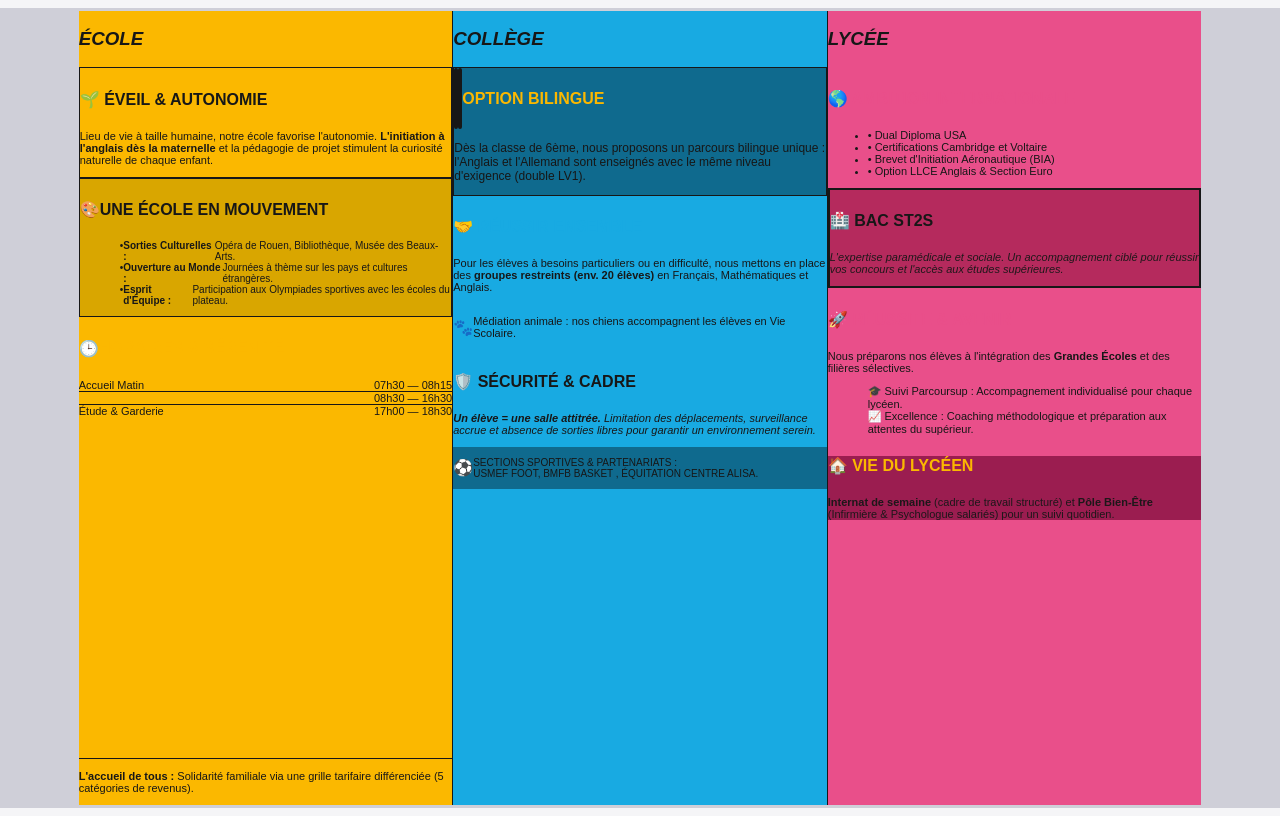
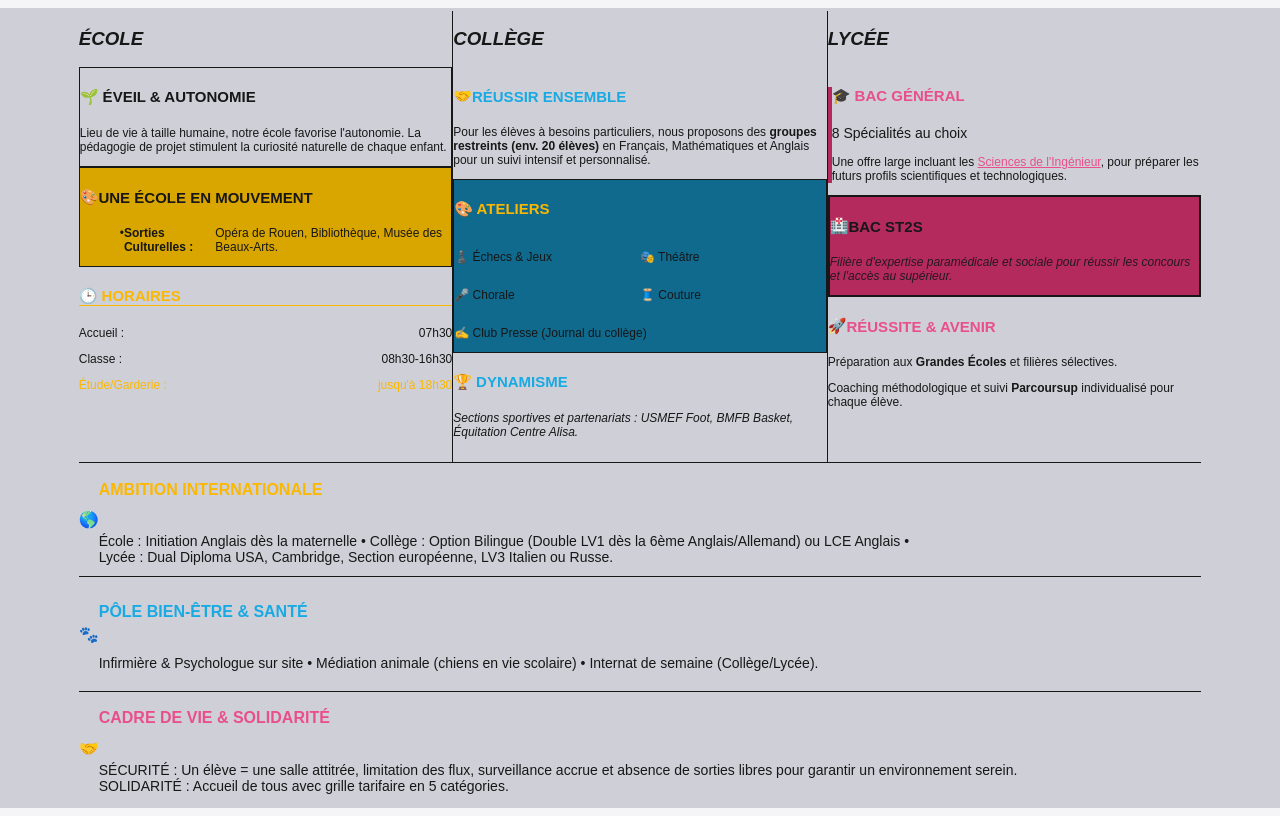
Before and after one commit to Fl0jfk/DocsLaPro, a Next.js app: page /brouillons/depliantVerso in a window 1280 px wide. Built offline with nearby package versions, Linux system fonts and the light colour scheme.

Commit message:
add buttons to upload docs aws

```diff
--- a/app/brouillons/depliantVerso/page.tsx
+++ b/app/brouillons/depliantVerso/page.tsx
@@ -1,143 +1,155 @@
 export default function DepliantProvidenceVerso() {
   return (
     <main className="flex justify-center items-center min-h-screen bg-[#cfcfd8] p-10 font-sans">
-      <section id="mon-flyer-a-imprimer" className="relative w-[297mm] h-[210mm] bg-white overflow-hidden shadow-2xl flex text-white">
-        <div className="w-[99mm] h-full relative p-10 bg-[#fbb800] flex flex-col">
-          <h3 className="text-5xl font-black italic uppercase leading-none mb-8">École</h3>
-          <div className="flex-grow space-y-6">
-            <section className="bg-white/20 p-5 rounded-2xl border border-white/40 shadow-inner">
-              <h4 className="font-bold text-lg mb-2 uppercase tracking-tighter">🌱 Éveil & Autonomie</h4>
-              <p className="text-[11px] leading-relaxed">
-                Lieu de vie à taille humaine, notre école favorise l&apos;autonomie.
-                <strong> L&apos;initiation à l&apos;anglais dès la maternelle </strong> et la pédagogie de projet stimulent la curiosité naturelle de chaque enfant.
-              </p>
+      <section id="mon-flyer-a-imprimer" className="relative w-[297mm] h-[210mm] bg-white overflow-hidden shadow-2xl flex flex-col text-white">
+
+        {/* FOND : Les 3 colonnes qui descendent jusqu'au bout pour la transparence */}
+        <div className="absolute inset-0 flex">
+          <div className="w-1/3 h-full bg-[#fbb800]"></div>
+          <div className="w-1/3 h-full bg-[#18aae2] border-x border-white/10"></div>
+          <div className="w-1/3 h-full bg-[#e94f8a]"></div>
+        </div>
+
+        {/* CONTENU AU DESSUS DU FOND */}
+        <div className="relative z-10 flex flex-col h-full w-full">
+
+          {/* MOITIÉ HAUTE (TES TEXTES ET STRUCTURE INCHANGÉS) */}
+          <div className="flex h-[63%] w-full">
+            {/* ÉCOLE */}
+            <div className="w-1/3 h-full p-8 flex flex-col">
+              <h3 className="text-4xl font-black italic uppercase leading-none mb-5">École</h3>
+              <div className="space-y-4">
+                <section className="bg-white/20 p-4 rounded-xl border border-white/40 shadow-inner">
+                  <h4 className="font-bold text-[15px] mb-1 uppercase tracking-tighter">🌱 ÉVEIL & AUTONOMIE</h4>
+                  <p className="text-[12px] leading-relaxed">Lieu de vie à taille humaine, notre école favorise l'autonomie. La pédagogie de projet stimulent la curiosité naturelle de chaque enfant.</p>
                 </section>
                 <section className="bg-[#d9a600] p-5 rounded-2xl border border-white/20">
-              <h4 className="font-bold text-sm mb-3 uppercase flex items-center gap-2">
+                  <h4 className="font-bold text-[15px] mb-3 uppercase flex items-center gap-2">
                     <span>🎨</span> Une École en Mouvement
                   </h4>
-              <ul className="text-[10px] space-y-2 font-medium">
+                  <ul className="text-[12px] space-y-2 font-medium">
                     <li className="flex items-start gap-2">
                       • <strong>Sorties Culturelles : </strong>Opéra de Rouen, Bibliothèque, Musée des Beaux-Arts.
                     </li>
-                <li className="flex items-start gap-2">
-                  • <strong>Ouverture au Monde : </strong>Journées à thème sur les pays et cultures étrangères.
-                </li>
-                <li className="flex items-start gap-2">
-                  • <strong>Esprit d&apos;Équipe : </strong>Participation aux Olympiades sportives avec les écoles du plateau.
-                </li>
                   </ul>
                 </section>
+                <section className="bg-white text-gray-800 p-4 rounded-xl shadow-lg">
+                  <h4 className="font-bold text-[15px] mb-2 uppercase text-[#fbb800] border-b pb-1">🕒 Horaires</h4>
+                  <div className="text-[12px] space-y-1 font-medium">
+                    <p className="flex justify-between"><span>Accueil :</span> <span>07h30</span></p>
+                    <p className="flex justify-between"><span>Classe :</span> <span>08h30-16h30</span></p>
+                    <p className="flex justify-between text-[#fbb800]"><span>Étude/Garderie :</span> <span>jusqu'à 18h30</span></p>
+                  </div>
+                </section>
+              </div>
+            </div>
+
+            {/* COLLÈGE */}
+            <div className="w-1/3 h-full p-8 flex flex-col border-x border-white/10">
+              <h3 className="text-4xl font-black italic uppercase leading-none mb-5">Collège</h3>
+              <div className="flex-grow space-y-4">
+                <section className="bg-white text-gray-800 p-4 rounded-xl shadow-xl">
+                  <h4 className="font-black text-[15px] uppercase text-[#18aae2] mb-1 flex items-center gap-2">
+                    <span>🤝</span> Réussir ensemble
+                  </h4>
+                  <p className="text-[12px] leading-relaxed">
+                    Pour les élèves à besoins particuliers, nous proposons des <strong>groupes restreints (env. 20 élèves)</strong> en <span className="font-bold">Français, Mathématiques et Anglais</span> pour un suivi intensif et personnalisé.
+                  </p>
+                </section>
+                <section className="bg-[#0f6a8e] p-5 rounded-2xl border border-white/30 shadow-lg">
+                  <h4 className="font-bold text-[15px] mb-1 uppercase tracking-tighter text-[#fbb800]">🎨 Ateliers</h4>
+                  <div className="grid grid-cols-2 gap-y-1 gap-x-1">
+                    <p className="text-[12px] flex items-center gap-2">♟️ Échecs & Jeux</p>
+                    <p className="text-[12px] flex items-center gap-2">🎭 Théâtre</p>
+                    <p className="text-[12px] flex items-center gap-2">🎤 Chorale</p>
+                    <p className="text-[12px] flex items-center gap-2">🧵 Couture</p>
+                    <p className="text-[12px] flex items-center gap-2 col-span-2">✍️ Club Presse (Journal du collège)</p>
+                  </div>
+                </section>
+                <section className="bg-white p-4 rounded-xl shadow-xl">
+                  <h4 className="font-bold text-[15px] mb-1 uppercase tracking-tighter text-[#18aae2] font-black">🏆 Dynamisme</h4>
+                  <p className="text-[12px] leading-relaxed italic text-black">
+                    Sections sportives et partenariats : USMEF Foot, BMFB Basket, Équitation Centre Alisa.
+                  </p>
+                </section>
+              </div>
+            </div>
+
+            {/* LYCÉE */}
+            <div className="w-1/3 h-full p-8 flex flex-col">
+              <h3 className="text-4xl font-black italic uppercase leading-none mb-5">Lycée</h3>
+              <div className="flex-grow space-y-3">
+                <section className="bg-white text-gray-800 p-4 rounded-xl shadow-lg border-l-4 border-[#b52a5d]">
+                  <h4 className="font-black text-[15px] uppercase text-[#e94f8a] mb-1">🎓 Bac Général</h4>
+                  <p className="text-[14px] font-bold leading-tight mb-1">8 Spécialités au choix</p>
+                  <p className="text-[12px] leading-tight text-gray-600">
+                    Une offre large incluant les <span className="text-[#e94f8a] font-bold underline decoration-1">Sciences de l'Ingénieur</span>, pour préparer les futurs profils scientifiques et technologiques.
+                  </p>
+                </section>
+                <section className="bg-[#b52a5d] p-4 rounded-xl border-2 border-white/30 shadow-md">
+                  <h4 className="font-black text-[15px] uppercase mb-1 flex items-center gap-2">
+                    <span>🏥</span> Bac ST2S
+                  </h4>
+                  <p className="text-[12px] opacity-90 leading-tight italic">
+                    Filière d&apos;expertise paramédicale et sociale pour réussir les concours et l'accès au supérieur.
+                  </p>
+                </section>
                 <section className="bg-white text-gray-800 p-6 rounded-2xl shadow-xl">
-              <h4 className="font-bold text-sm mb-4 uppercase text-[#fbb800] flex items-center gap-2">
-                <span>🕒</span> Horaires & Sérénité
+                  <h4 className="font-black text-[15px] uppercase text-[#e94f8a] mb-3 flex items-center gap-2">
+                    <span>🚀</span> Réussite & Avenir
                   </h4>
                   <div className="space-y-3">
-                <div className="flex justify-between items-center border-b border-gray-100 pb-1">
-                  <span className="text-[11px] font-bold">Accueil Matin</span>
-                  <span className="text-[11px] font-black">07h30 — 08h15</span>
-                </div>
-                <div className="flex justify-between items-center border-b border-gray-100 pb-1">
-                  <span className="text-[11px] font-bold text-[#fbb800]">Classe</span>
-                  <span className="text-[11px] font-black">08h30 — 16h30</span>
-                </div>
-                <div className="flex justify-between items-center">
-                  <span className="text-[11px] font-bold">Étude & Garderie</span>
-                  <span className="text-[11px] font-black">17h00 — 18h30</span>
+                    <p className="text-[12px] leading-tight font-medium">
+                      Préparation aux <strong>Grandes Écoles</strong> et filières sélectives.
+                    </p>
+                    <div className="pt-1">
+                      <p className="text-[12px] leading-tight text-gray-600">
+                        Coaching méthodologique et suivi <strong>Parcoursup</strong> individualisé pour chaque élève.
+                      </p>
                     </div>
                   </div>
                 </section>
               </div>
-        <div className="mt-6 pt-6 border-t border-white/30">
-          <p className="text-[11px] font-medium leading-tight">
-            <strong>L&apos;accueil de tous :</strong> Solidarité familiale via une grille tarifaire différenciée (5 catégories de revenus).
+            </div>
+          </div>
+
+          {/* MOITIÉ BASSE (TRANSPARENCE ET TEXTES ORIGINAUX) */}
+          <div className="flex-grow w-full flex flex-col bg-white/95 backdrop-blur-xl border-t border-white/20">
+            {/* 1. INTERNATIONAL */}
+            <div className="h-1/3 w-full border-b border-white/10 p-4 flex items-center relative group overflow-hidden">
+              <div className="w-20 text-4xl flex justify-center">🌎</div>
+              <div className="flex-grow flex flex-col gap-1">
+                <h4 className="font-black text-xl uppercase text-[#fbb800] leading-none">Ambition Internationale</h4>
+                <p className="text-[14px] text-black">
+                  <span className="text-black font-bold">École :</span> Initiation Anglais dès la maternelle •
+                  <span className="text-black font-bold"> Collège :</span> Option Bilingue (Double LV1 dès la 6ème Anglais/Allemand) ou LCE Anglais •
+                  <span className="text-black font-bold"><br/>Lycée :</span> Dual Diploma USA, Cambridge, Section européenne, LV3 Italien ou Russe.
                 </p>
               </div>
             </div>
-        <div className="w-[99mm] h-full relative p-10 bg-[#18aae2] flex flex-col border-x border-white/10">
-          <h3 className="text-5xl font-black italic uppercase leading-none mb-8">Collège</h3>
-          <div className="flex-grow space-y-4">
-            <section className="bg-[#0f6a8e] p-6 rounded-2xl border border-white/30">
-              <div className="flex -space-x-2">
-                <div className="w-7 h-7 rounded-full border-2 border-white overflow-hidden relative bg-[#012169]">
-                <div className="absolute top-1/2 left-1/2 w-[140%] h-1 bg-white -translate-x-1/2 -translate-y-1/2 rotate-45"></div>
-                <div className="absolute top-1/2 left-1/2 w-[140%] h-1 bg-white -translate-x-1/2 -translate-y-1/2 -rotate-45"></div>
-                <div className="absolute top-0 left-[40%] w-[20%] h-full bg-white"></div>
-                <div className="absolute top-[40%] left-0 w-full h-[20%] bg-white"></div>
-                <div className="absolute top-0 left-[44%] w-[12%] h-full bg-[#C8102E]"></div>
-                <div className="absolute top-[44%] left-0 w-full h-[12%] bg-[#C8102E]"></div>
-              </div>
-                <div className="w-7 h-7 rounded-full border-2 border-white overflow-hidden bg-black flex flex-col">
-                  <div className="h-1/3 bg-black"></div>
-                  <div className="h-1/3 bg-red-600"></div>
-                  <div className="h-1/3 bg-yellow-400"></div>
-                </div>
-                <h4 className="font-bold text-lg mb-2 pl-3 text-[#fbb800] uppercase">Option Bilingue</h4>
-              </div>
-              <p className="text-[12px] leading-relaxed">
-                Dès la classe de 6ème, nous proposons un parcours bilingue unique : l&apos;Anglais et l&apos;Allemand sont enseignés avec le même niveau d&apos;exigence (double LV1).
+
+            {/* 2. BIEN-ÊTRE */}
+            <div className="h-1/3 w-full border-b border-white/10 p-4 flex items-center relative group overflow-hidden">
+              <div className="w-20 text-4xl flex justify-center">🐾</div>
+              <div className="flex-grow flex flex-col gap-1">
+                <h4 className="font-black text-xl uppercase text-[#18aae2] leading-none">Pôle Bien-Être & Santé</h4>
+                <p className="text-[14px] text-black leading-tight">
+                  Infirmière & Psychologue sur site • Médiation animale (chiens en vie scolaire) • Internat de semaine (Collège/Lycée).
                 </p>
-            </section>
-            <section className="bg-white text-gray-800 p-6 rounded-2xl shadow-xl">
-              <h4 className="font-bold text-sm mb-3 uppercase text-[#18aae2]">🤝 Réussir Ensemble</h4>
-              <p className="text-[11px] leading-relaxed mb-4">
-                Pour les élèves à besoins particuliers ou en difficulté, nous mettons en place des <strong>groupes restreints (env. 20 élèves)</strong> en Français, Mathématiques et Anglais.
-              </p>
-              <div className="flex items-center gap-3 bg-blue-50 p-3 rounded-lg">
-                <span className="text-2xl">🐾</span>
-                <p className="text-[11px] font-bold text-blue-800 leading-tight">Médiation animale : nos chiens accompagnent les élèves en Vie Scolaire.</p>
-              </div>
-            </section>
-            <section className="bg-white/20 p-5 rounded-2xl">
-              <h4 className="font-bold text-sm mb-2 uppercase">🛡️ Sécurité & Cadre</h4>
-              <p className="text-[11px] leading-relaxed italic">
-                <strong>Un élève = une salle attitrée.</strong> Limitation des déplacements, surveillance accrue et absence de sorties libres pour garantir un environnement serein.
-              </p>
-            </section>
-            <section className="bg-[#0f6a8e] p-4 rounded-xl flex items-center gap-4">
-              <span className="text-2xl">⚽</span>
-              <p className="text-[10px] leading-tight font-medium uppercase tracking-tight">
-                Sections sportives & partenariats : <br/>USMEF Foot, BMFB Basket , Équitation Centre Alisa.
-              </p>
-            </section>
               </div>
             </div>
-        <div className="w-[99mm] h-full relative p-10 bg-[#e94f8a] flex flex-col">
-          <h3 className="text-5xl font-black italic uppercase leading-none mb-8">Lycée</h3>
-          <div className="flex-grow space-y-4">
-            <section className="bg-white text-gray-800 p-6 rounded-2xl shadow-xl">
-              <h4 className="font-black text-sm uppercase text-[#e94f8a] mb-4">🌎 Ambition Internationale</h4>
-              <div className="space-y-3">
-                <ul className="text-[11px] space-y-1 font-semibold">
-                  <li>• Dual Diploma USA</li>
-                  <li>• Certifications Cambridge et Voltaire</li>
-                  <li>• Brevet d&apos;Initiation Aéronautique (BIA)</li>
-                  <li>• Option LLCE Anglais & Section Euro</li>
-                </ul>
+
+            {/* 3. SÉCURITÉ */}
+            <div className="h-1/3 w-full p-4 flex items-center relative group overflow-hidden">
+              <div className="w-20 text-4xl flex justify-center">🤝</div>
+              <div className="flex-grow flex flex-col gap-1">
+                <h4 className="font-black text-xl text-[#e94f8a] uppercase leading-none">Cadre de Vie & Solidarité</h4>
+                <p className="text-[14px] text-black">
+                  <span className="text-black font-bold uppercase">Sécurité :</span> Un élève = une salle attitrée, limitation des flux, surveillance accrue et absence de sorties libres pour garantir un environnement serein.
+                  <span className="font-bold uppercase text-black"><br/>Solidarité :</span> Accueil de tous avec grille tarifaire en 5 catégories.
+                </p>
               </div>
-            </section>
-            <section className="bg-[#b52a5d] p-5 rounded-2xl border-2 border-white/30 shadow-lg relative">
-              <h4 className="font-black text-lg uppercase tracking-tighter mb-1">🏥 Bac ST2S</h4>
-              <p className="text-[11px] leading-relaxed opacity-95 italic">
-                L&apos;expertise paramédicale et sociale. Un accompagnement ciblé pour réussir vos concours et l&apos;accès aux études supérieures.
-              </p>
-            </section>
-            <section className="bg-white text-gray-800 p-6 rounded-2xl shadow-xl">
-              <h4 className="font-black text-sm uppercase text-[#e94f8a] mb-3">🚀 Réussite & Avenir</h4>
-              <p className="text-[11px] leading-relaxed mb-3 font-medium">
-                Nous préparons nos élèves à l&apos;intégration des <strong>Grandes Écoles</strong> et des filières sélectives.
-              </p>
-              <ul className="text-[11px] space-y-1">
-                <li className="flex items-center gap-2">🎓 Suivi Parcoursup : Accompagnement individualisé pour chaque lycéen.</li>
-                <li className="flex items-center gap-2">📈 Excellence : Coaching méthodologique et préparation aux attentes du supérieur.</li>
-              </ul>
-            </section>
-            <section className="bg-[#9b1d50] p-5 rounded-2xl">
-              <h4 className="font-bold mb-2 uppercase text-[#fbb800]">🏠 Vie du Lycéen</h4>
-              <p className="text-[11px] leading-tight opacity-95">
-                <strong>Internat de semaine</strong> (cadre de travail structuré) et <strong>Pôle Bien-Être</strong> (Infirmière & Psychologue salariés) pour un suivi quotidien.
-              </p>
-            </section>
+            </div>
           </div>
         </div>
       </section>
--- a/app/travels/simple/page.tsx
+++ b/app/travels/simple/page.tsx
@@ -258,7 +258,7 @@ function SimpleTripFormContent() {
         </div>
 
         <div>
-          <label className="block text-sm font-semibold mb-2">Noms des collègues</label>
+          <label className="block text-sm font-semibold mb-2">Noms des accompagnateurs</label>
           <input
             value={formData.nomsAccompagnateurs}
             className="w-full p-3 bg-slate-50 border rounded-xl outline-indigo-500"
```
Also changed, not shown: app/api/documents/upload/route.ts (added, +39 -0 lines), app/brouillons/depliantRecto/page.tsx (+7 -7 lines), app/documents/page.tsx (+122 -21 lines), public/Logo_EC_vertical_fond_clair.png (added). Lines whose indentation alone changed are shown as unchanged.
